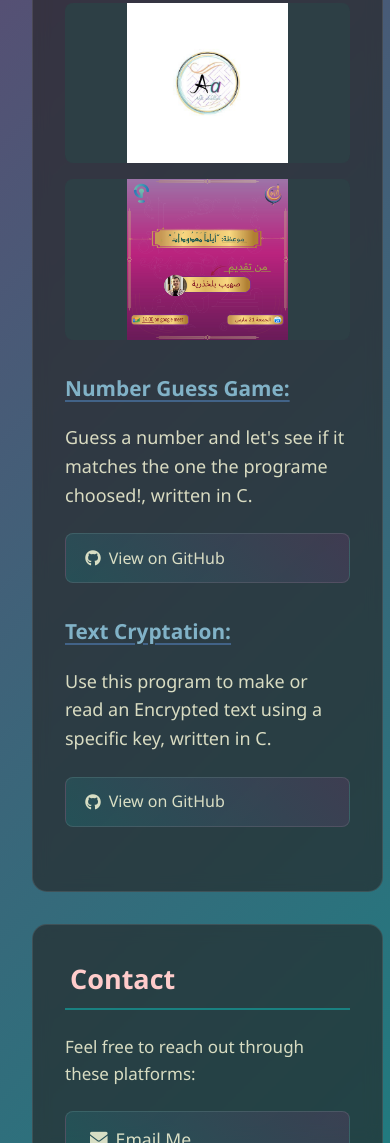
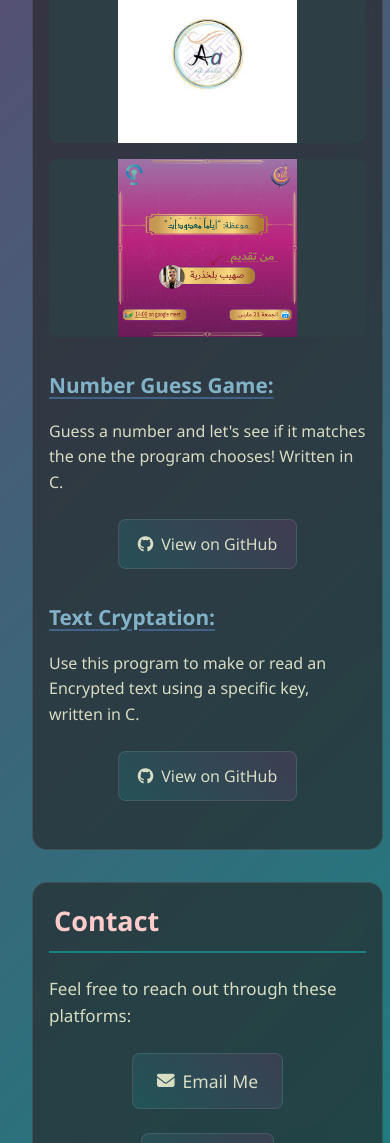
Before and after one commit to abdellahAk1/web_portfolio, a plain HTML site: page index.html in a window 390 px wide. Shown: the part 857-2000 px from the top of the page. Drawn offline with Linux system fonts and the light colour scheme.

Commit message:
Update index.html

```diff
--- a/index.html
+++ b/index.html
@@ -1,11 +1,14 @@
 <!DOCTYPE html>
 <html lang="en">
 <head>
-    <meta charset="UTF-8">
-    <meta name="viewport" content="width=device-width, initial-scale=1.0">
+  <meta charset="UTF-8" />
+  <meta name="viewport" content="width=device-width, initial-scale=1.0" />
   <title>Abdellah's Portfolio</title>
-    <link rel="icon" type="image/x-icon" href="logo.webp">
-    <link rel="stylesheet" href="https://cdnjs.cloudflare.com/ajax/libs/font-awesome/6.4.0/css/all.min.css">
+  <link rel="icon" type="image/x-icon" href="logo.webp" />
+  <link
+    rel="stylesheet"
+    href="https://cdnjs.cloudflare.com/ajax/libs/font-awesome/6.4.0/css/all.min.css"
+  />
   <style>
     :root {
       --primary: #198181;
@@ -14,6 +17,10 @@
       --dark: #242121;
       --accent: #ffcccb;
       --glass: rgba(255, 255, 255, 0.1);
+    }
+
+    html {
+      scroll-behavior: smooth;
     }
 
     body {
@@ -33,7 +40,6 @@
       padding: 0.5rem 1rem;
       text-align: center;
       margin-bottom: 1rem;
-
     }
 
     h1 {
@@ -46,16 +52,14 @@
       color: transparent;
     }
 
-
     h2 {
       color: var(--accent);
       margin-top: 0;
       border-bottom: 2px solid var(--primary);
       padding-bottom: 0.5rem;
       padding-left: 5px;
+      font-size: 27px;
     }
-
-
 
     header p {
       margin: 0.3rem 0;
@@ -79,25 +83,18 @@
       backdrop-filter: blur(8px);
       border: 1px solid rgba(255, 255, 255, 0.1);
     }
-        section p{
+
+    section p {
       font-size: 17px;
+    }
 
-        }
-        h2 {
-            color: var(--accent);
-            margin-top: 0;
-            position: relative;
-            padding-bottom: 0.5rem;
-            font-size:  27px;
-        }
     .underlined {
       text-decoration: underline;
-    text-decoration-color: #426388; /* Your accent color */
+      text-decoration-color: #426388;
       text-decoration-thickness: 2px;
-    text-underline-offset: 4px;}
+      text-underline-offset: 4px;
+    }
 
-
-        /* Projects Section */
     .project {
       margin-bottom: 2rem;
     }
@@ -106,9 +103,8 @@
       color: rgb(129, 178, 199);
       margin-bottom: 0.5rem;
       font-size: 1.3rem;
-
       text-decoration: underline;
-            text-decoration-color: #426388; /* Your accent color */
+      text-decoration-color: #426388;
       text-decoration-thickness: 2px;
       text-underline-offset: 4px;
     }
@@ -122,6 +118,7 @@
       display: flex;
       gap: 1rem;
       margin-top: 1rem;
+      flex-wrap: wrap;
     }
 
     .project-link {
@@ -142,9 +139,6 @@
       transform: translateY(-3px);
     }
 
-        /* Design Gallery */
-
-
     .design-gallery {
       display: grid;
       grid-template-columns: repeat(auto-fill, minmax(250px, 1fr));
@@ -153,17 +147,16 @@
     }
 
     .design-item {
-    /* Keep your existing container styles */
       aspect-ratio: 16/9;
       border-radius: 8px;
       overflow: hidden;
-    background: rgb(45, 63, 69); /* Match this to your --dark color (or any desired bg) */
+      background: rgb(45, 63, 69);
     }
 
     .design-item img {
       width: 100%;
       height: 100%;
-    object-fit: scale-down; /* Shows full image without whitespace */
+      object-fit: scale-down;
       object-position: center;
     }
 
@@ -171,7 +164,6 @@
       transform: scale(1.05);
     }
 
-        /* Modal for zoomed image */
     .modal {
       display: none;
       position: fixed;
@@ -215,6 +207,7 @@
       gap: 1.5rem;
       justify-content: center;
       margin-top: 1.5rem;
+      flex-wrap: wrap;
     }
 
     .contact-links a {
@@ -250,8 +243,14 @@
         grid-template-columns: 1fr 1fr;
       }
 
-            .project-links, .contact-links {
+      .project-links,
+      .contact-links {
         flex-direction: column;
+        align-items: center;
+      }
+
+      section {
+        padding: 1.2rem;
       }
     }
 
@@ -262,6 +261,14 @@
 
       h1 {
         font-size: 1.8rem;
+      }
+
+      section {
+        padding: 1rem;
+      }
+
+      .project-description {
+        font-size: 16px;
       }
     }
   </style>
@@ -275,49 +282,63 @@
   <main>
     <section id="about">
       <h2>About Me</h2>
-            <p>Welcome to my portfolio website. I'm a developer and graphic designer passionate about creating efficient and elegant solutions.</p>
+      <p>
+        Welcome to my portfolio website. I'm a developer and graphic designer
+        passionate about creating efficient and elegant solutions.
+      </p>
     </section>
 
     <section id="projects">
-            <h2>   My Projects</h2>
+      <h2>My Projects</h2>
 
-            <!-- Graphic Design Projects -->
       <div class="project">
         <h3 class="project-title">Graphic Design Projects:</h3>
-                <p class="project-description">Some of my visual design collection (click to zoom)</p>
+        <p class="project-description">
+          Some of my visual design collection (click to zoom)
+        </p>
 
         <div class="design-gallery">
           <div class="design-item">
-                        <img src="img1.jpg" alt="Logo Design" onclick="openModal(this)">
+            <img src="img1.jpg" alt="Logo Design" onclick="openModal(this)" />
           </div>
           <div class="design-item">
-                        <img src="img2.jpg" alt="Poster Design" onclick="openModal(this)">
+            <img src="img2.jpg" alt="Poster Design" onclick="openModal(this)" />
           </div>
           <div class="design-item">
-                        <img src="img3.jpg" alt="Brand Identity" onclick="openModal(this)">
+            <img src="img3.jpg" alt="Brand Identity" onclick="openModal(this)" />
           </div>
         </div>
       </div>
 
-            <!-- C Game Project -->
       <div class="project">
         <h3 class="project-title">Number Guess Game:</h3>
-                <p class="project-description">Guess a number and let's see if it matches the one the programe choosed!, written in C.</p>
-
+        <p class="project-description">
+          Guess a number and let's see if it matches the one the program
+          chooses! Written in C.
+        </p>
         <div class="project-links">
-                    <a href="https://github.com/abdellahAk1/Guess-Number-Game" class="project-link" target="_blank">
+          <a
+            href="https://github.com/abdellahAk1/Guess-Number-Game"
+            class="project-link"
+            target="_blank"
+          >
             <i class="fab fa-github"></i> View on GitHub
           </a>
         </div>
       </div>
 
-            <!-- C Crypto Program -->
       <div class="project">
         <h3 class="project-title">Text Cryptation:</h3>
-                <p class="project-description">Use this program to make or read an Encrypted text using a specific key, written in C.</p>
-
+        <p class="project-description">
+          Use this program to make or read an Encrypted text using a specific
+          key, written in C.
+        </p>
         <div class="project-links">
-                    <a href="https://github.com/abdellahAk1/text-crypto" class="project-link" target="_blank">
+          <a
+            href="https://github.com/abdellahAk1/text-crypto"
+            class="project-link"
+            target="_blank"
+          >
             <i class="fab fa-github"></i> View on GitHub
           </a>
         </div>
@@ -327,7 +348,6 @@
     <section id="contact">
       <h2>Contact</h2>
       <p>Feel free to reach out through these platforms:</p>
-
       <div class="contact-links">
         <a href="https://mail.google.com/mail/?view=cm&to=akliabdallah452@gmail.com">
           <i class="fas fa-envelope"></i> Email Me
@@ -339,10 +359,9 @@
     </section>
   </main>
 
-    <!-- Modal for zoomed images -->
   <div id="imageModal" class="modal">
     <span class="close" onclick="closeModal()">&times;</span>
-        <img class="modal-content" id="modalImage">
+    <img class="modal-content" id="modalImage" />
   </div>
 
   <footer>
@@ -350,28 +369,25 @@
   </footer>
 
   <script>
-        // Update copyright year automatically
-        document.getElementById('year').textContent = new Date().getFullYear();
+    document.getElementById("year").textContent = new Date().getFullYear();
 
-        // Image modal functionality
     function openModal(img) {
-            const modal = document.getElementById('imageModal');
-            const modalImg = document.getElementById('modalImage');
+      const modal = document.getElementById("imageModal");
+      const modalImg = document.getElementById("modalImage");
       modal.style.display = "block";
       modalImg.src = img.src;
     }
 
     function closeModal() {
-            document.getElementById('imageModal').style.display = "none";
+      document.getElementById("imageModal").style.display = "none";
     }
 
-        // Close modal when clicking outside the image
-        window.onclick = function(event) {
-            const modal = document.getElementById('imageModal');
+    window.onclick = function (event) {
+      const modal = document.getElementById("imageModal");
       if (event.target == modal) {
         modal.style.display = "none";
       }
-        }
+    };
   </script>
 </body>
 </html>
```
Lines whose indentation alone changed are shown as unchanged.
